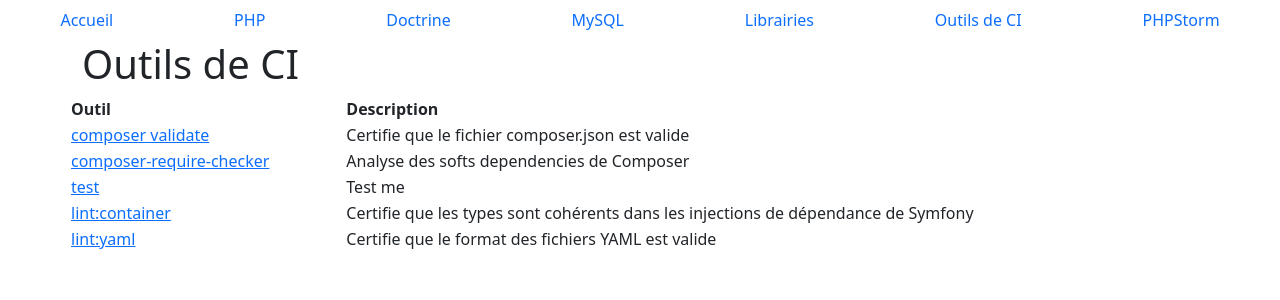
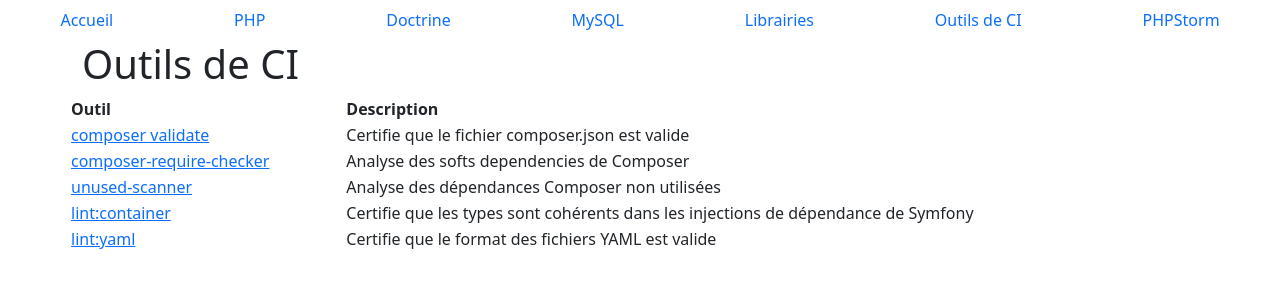
Before and after one commit to steevanb/php6.io, a Jekyll site: the page built from docs/ci-tools/index.md, in a window 1280 px wide. Shown: the top 300 px of the page. Built offline with Jekyll 4.4.1, drawn with Linux system fonts in a browser that asks for light colours; our own code applies the rules of GitHub Pages for plain Markdown files.

Commit message:
Suppression du test

```diff
--- a/docs/ci-tools/index.md
+++ b/docs/ci-tools/index.md
@@ -4,6 +4,6 @@
 | -- | -- |
 | [composer validate](composer-validate) | Certifie que le fichier composer.json est valide |
 | [composer-require-checker](composer-require-checker) | Analyse des softs dependencies de Composer |
-| [test](me) | Test me |
+| [unused-scanner](unused-scanner) | Analyse des dépendances Composer non utilisées |
 | [lint:container](lint-container) | Certifie que les types sont cohérents dans les injections de dépendance de Symfony |
 | [lint:yaml](lint-yaml) | Certifie que le format des fichiers YAML est valide |
```
